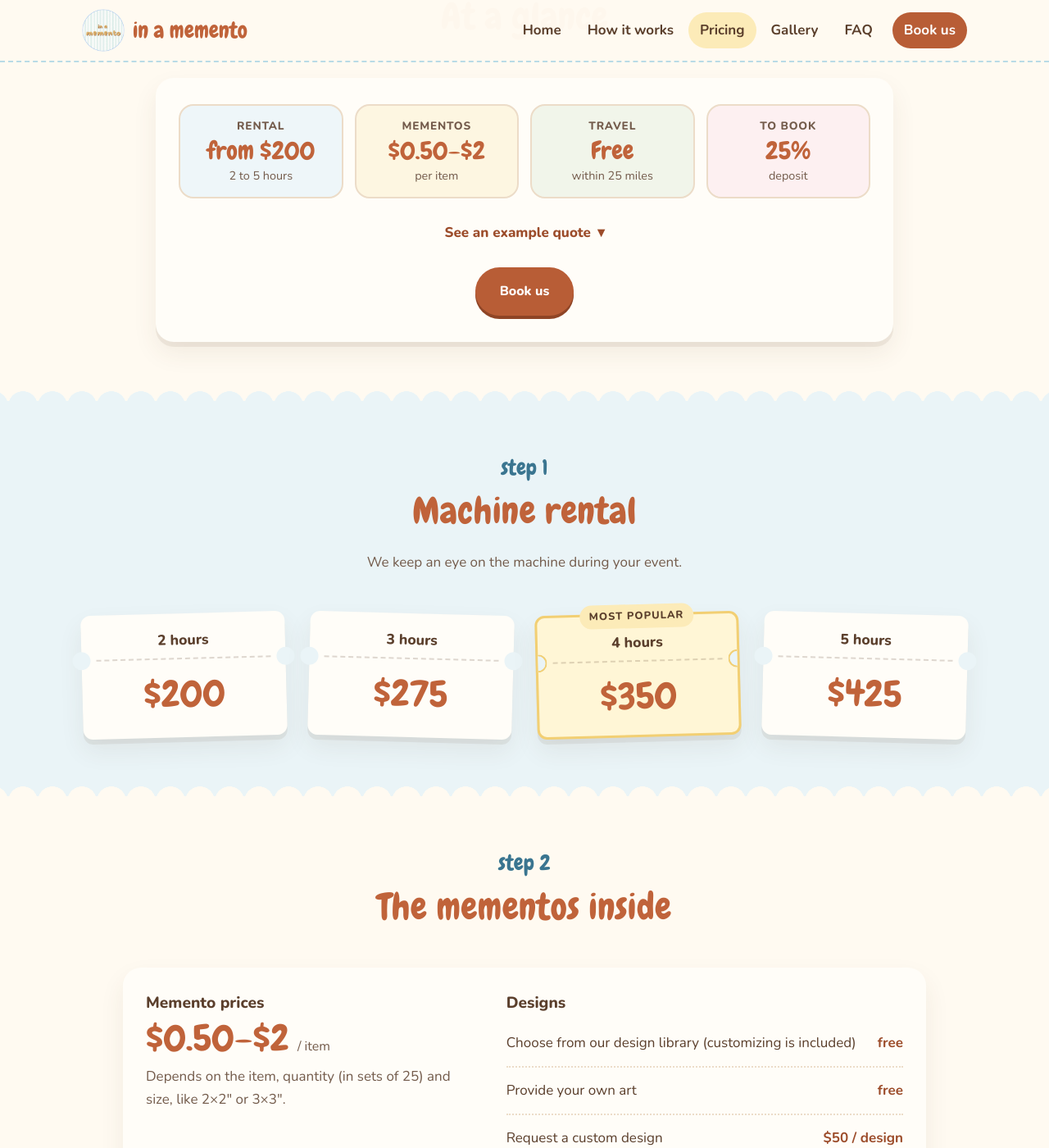
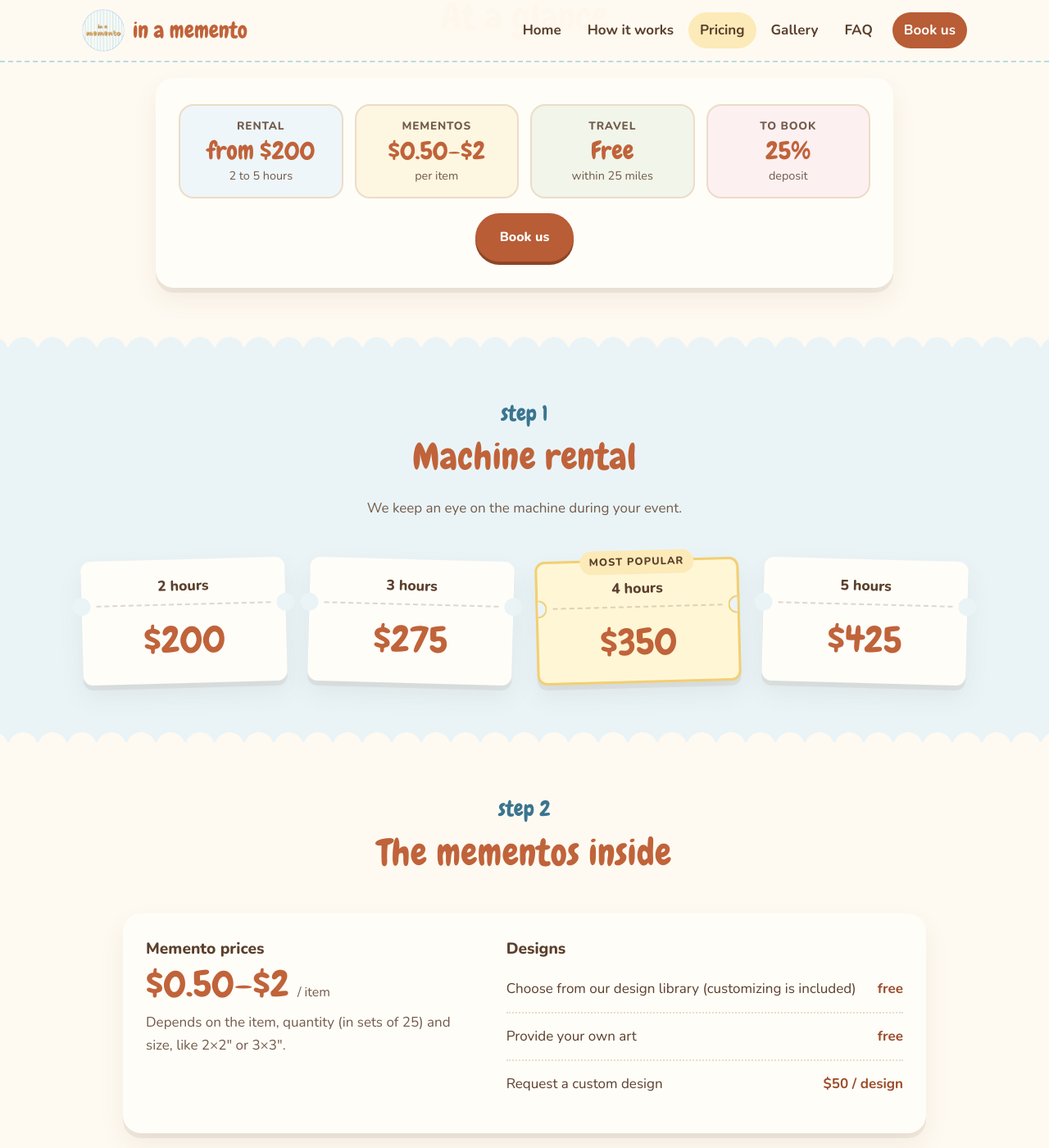
Before and after one commit to andrew-hy-kim/in.a.memento, a Jekyll site: the page built from pricing/index.html, in a window 1280 px wide and 1400 px high, scrolled down 398 px. Shown: the whole window at 82% size. Built offline with Jekyll 4.4.1, drawn with Linux system fonts in a browser that asks for light colours.

Commit message:
Pricing: remove the 'See an example quote' dropdown
Co-Authored-By: Claude Opus 5.5 <noreply@anthropic.com>

```diff
--- a/css/style.css
+++ b/css/style.css
@@ -809,8 +809,6 @@ details.more summary::-webkit-details-marker { display: none; }
 details.more summary::after { content: "▾"; transition: transform 0.15s ease; }
 details.more[open] summary::after { transform: rotate(180deg); }
 details.more > *:not(summary) { margin-top: 10px; }
-.glance-card details.more { text-align: center; }
-.glance-card details.more p { text-align: center; color: var(--ink-soft); max-width: 640px; margin: 10px auto 0; }
 .small-note { font-size: 0.9rem; margin: 12px 0 0; }
 
 .mementos-card {
--- a/pricing/index.html
+++ b/pricing/index.html
@@ -25,12 +25,6 @@ description: "Rentals from $200 with delivery, setup and pickup. Stickers, tatto
         <div class="glance-item"><span class="glance-label">Travel</span><span class="glance-value">Free</span><span class="glance-note">within 25 miles</span></div>
         <div class="glance-item"><span class="glance-label">To book</span><span class="glance-value">25%</span><span class="glance-note">deposit</span></div>
       </div>
-      <details class="more">
-        <summary>See an example quote</summary>
-        <p>A four hour reception in Seattle with 100 mementos from our library at $1 each:
-          <strong>$350 rental + $100 mementos = $450</strong>, with a $112.50 deposit to book.
-          Your actual quote depends on what you pick.</p>
-      </details>
       <a class="btn btn-primary" href="{{ '/contact/' | relative_url }}">Book us</a>
     </div>
   </div>
```
